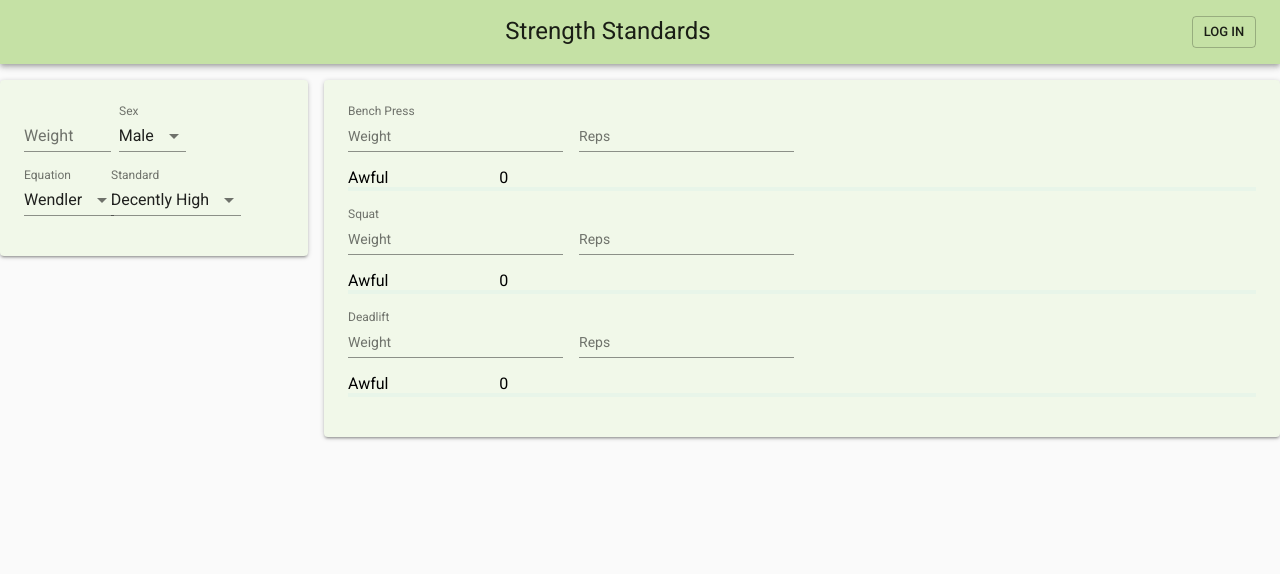
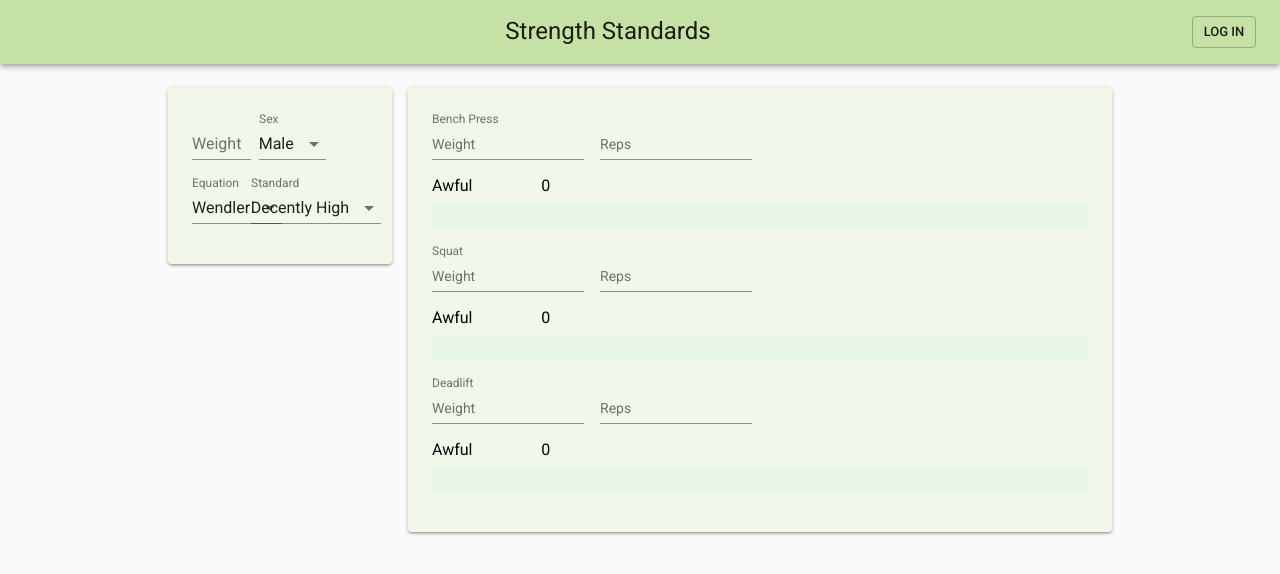
Before and after one commit to RobertWoods/StrengthStandards, a React (Create React App) app: page / in a window 1280 px wide. Shown: the top 574 px of the page. Built offline with nearby package versions, Linux system fonts and the light colour scheme.

Commit message:
Centering content and making progress bars larger

```diff
--- a/src/MaxRange.js
+++ b/src/MaxRange.js
@@ -4,9 +4,9 @@ import { LinearProgress, withStyles, Grid } from '@material-ui/core';
 import { green200 } from 'material-ui/styles/colors';
 import { green50 } from 'material-ui/styles/colors';
 
-function MaxRange(props){
+function MaxRange(props) {
 
-    function getMessage(){
+    function getMessage() {
         const messages = [
             "Awful",
             "Bad",
@@ -15,25 +15,25 @@ function MaxRange(props){
             "Decent"
         ]
         let messageIndex = 0;
-        while(props.exercise.thresholds[messageIndex++] < props.value && messageIndex < messages.length);
-        return messages[messageIndex-1];
+        while (props.exercise.thresholds[messageIndex++] < props.value && messageIndex < messages.length);
+        return messages[messageIndex - 1];
     }
 
     const normalize = (value) => (value) * 100 / (props.exercise.max)
 
     const { classes } = props;
 
-    return(
+    return (
         <div className={classes.root}>
             <Grid container direction="row" justify="flex-start" alignItems="center">
                 <Grid item xs={2}>
                     <span>{getMessage()}</span>
                 </Grid>
                 <Grid item xs={1}>
-                    <span>{ parseInt(props.value) }</span>
+                    <span>{parseInt(props.value)}</span>
                 </Grid>
             </Grid>
-            <LinearProgress classes={{colorPrimary: classes.linearColorPrimary, barColorPrimary: classes.linearBarColorPrimary}} variant="determinate" color="primary" value={normalize(props.value)} />
+            <LinearProgress className={classes.progressBar} classes={{ colorPrimary: classes.linearColorPrimary, barColorPrimary: classes.linearBarColorPrimary }} variant="determinate" color="primary" value={normalize(props.value)} />
         </div>
     )
 }
@@ -49,6 +49,10 @@ const styles = theme => ({
     linearBarColorPrimary: {
         backgroundColor: green200,
     },
+    progressBar: {
+        height: '25px',
+        marginTop: theme.spacing.unit * 1
+    }
 });
 
 export default withStyles(styles)(MaxRange);
--- a/src/StrengthStandards.js
+++ b/src/StrengthStandards.js
@@ -108,7 +108,7 @@ class StrengthStandards extends React.Component {
             <div>
                 <CssBaseline />
                 <MyAppBar handler={this.handleLoginState} loggedIn={this.state.loggedIn}></MyAppBar>
-                <Grid container spacing={16}>
+                <Grid container className={classes.mainGrid} spacing={16}>
                     <Grid item sm={12} md={3}>
                         <Paper className={classes.paper} >
                             <CalculationInformation handler={this.handleCalculationChange} standards={this.standardsList} equations={this.equationList} lifterInformation={this.state.lifterInformation} maxInformation={this.state.maxInformation} />
@@ -133,6 +133,10 @@ const styles = theme => ({
         [theme.breakpoints.up(600 + theme.spacing.unit * 3 * 2)]: {
             padding: theme.spacing.unit * 3,
         }
+    },
+    mainGrid: {
+        margin: 'auto',
+        maxWidth: '75%'
     }
 });
 
```
Lines whose indentation alone changed are shown as unchanged.
